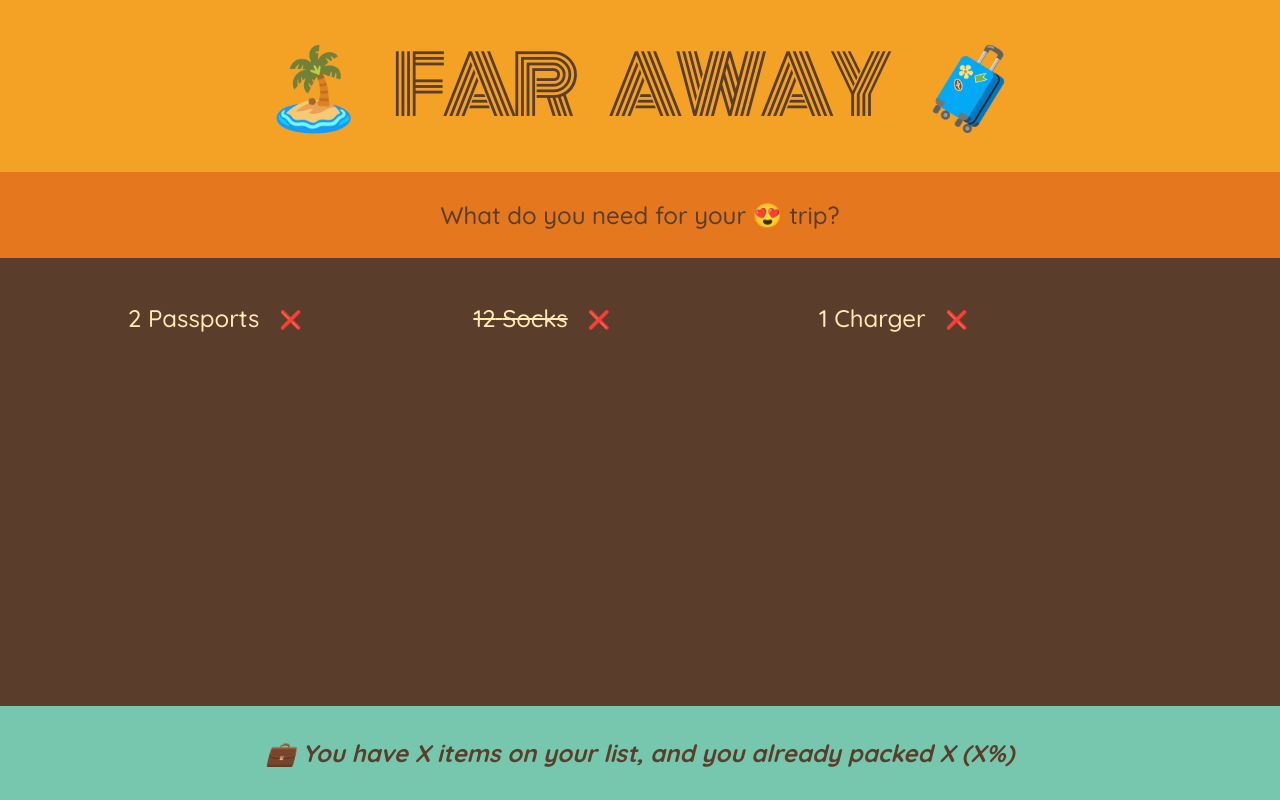
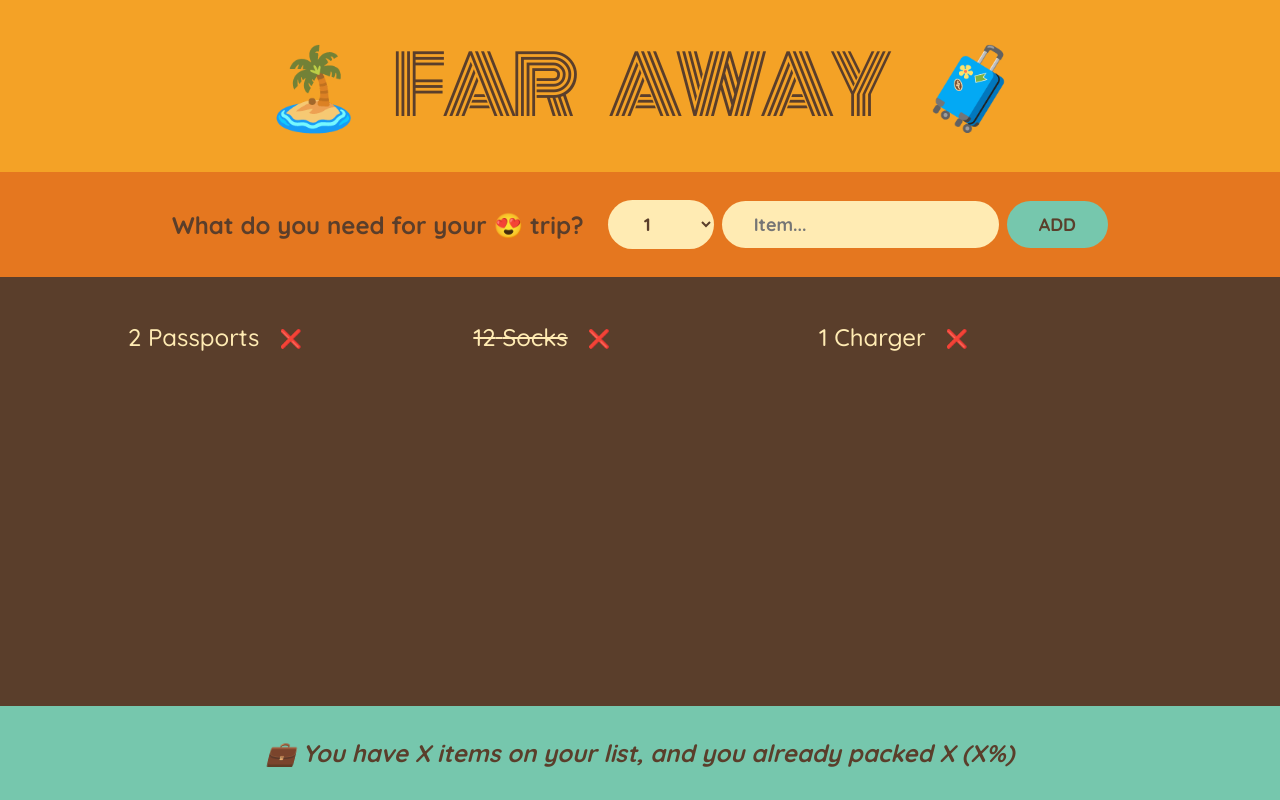
Before and after one commit to FulgurVividus/Travel-List, a React (Create React App) app: page / in a window 1280 px wide. Built offline with nearby package versions, Linux system fonts and the light colour scheme.

Commit message:
feat: add form to the Form component

```diff
--- a/src/App.js
+++ b/src/App.js
@@ -1,7 +1,7 @@
 const initialItems = [
   { id: 1, description: "Passports", quantity: 2, packed: false },
   { id: 2, description: "Socks", quantity: 12, packed: true },
-  { id: 2, description: "Charger", quantity: 1, packed: false },
+  { id: 3, description: "Charger", quantity: 1, packed: false },
 ];
 
 export default function App() {
@@ -28,9 +28,25 @@ function Logo() {
 
 // Form component
 function Form() {
+  const handleSubmit = function (e) {
+    e.preventDefault();
+    console.log(e);
+  };
+
   return (
     <>
-      <div className="add-form">What do you need for your 😍 trip?</div>
+      <form className="add-form" onSubmit={handleSubmit}>
+        <h3>What do you need for your 😍 trip?</h3>
+        <select>
+          {Array.from({ length: 20 }, (_, i) => i + 1).map((num) => (
+            <option value={num} key={num}>
+              {num}
+            </option>
+          ))}
+        </select>
+        <input type="text" placeholder="Item..." />
+        <button>Add</button>
+      </form>
     </>
   );
 }
@@ -42,7 +58,7 @@ function PackingList() {
       <div className="list">
         <ul>
           {initialItems.map((item) => (
-            <Item item={item} />
+            <Item item={item} key={item.id} />
           ))}
         </ul>
       </div>
```
